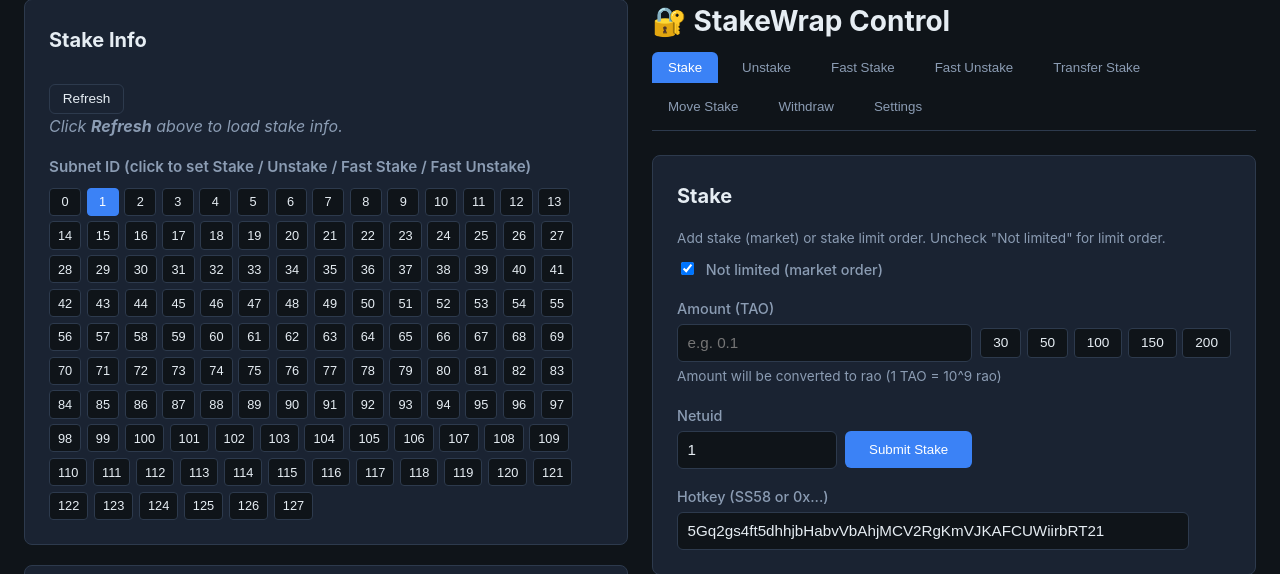
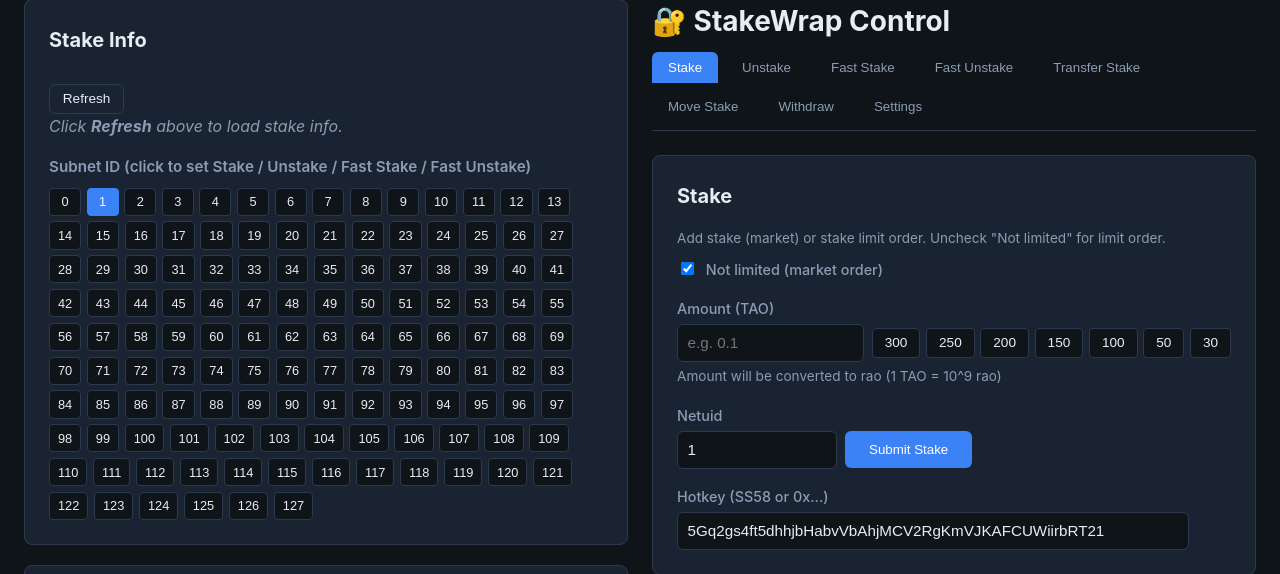
Before and after one commit to alpha-trading-com/evm-staking-v3, a FastAPI app: template app/templates/index.html in a window 1280 px wide. Shown: the part 25-599 px from the top of the page. Run offline with FastAPI, Linux system fonts and the light colour scheme; the template is opened without the code that fills it, so the values that code supplies are empty; parts of the project's set-up code (start-up, migrations or seed data) failed here and were passed over; some libraries are stand-ins or nearby versions.

Commit message:
feat: update stake amount presets in the staking interface
- Replaced existing stake amount preset buttons with new values for both standard and fast stake inputs, enhancing user options for staking amounts.
- Added higher preset values (300 and 250) to improve user experience and flexibility in staking operations.

```diff
--- a/app/templates/index.html
+++ b/app/templates/index.html
@@ -172,11 +172,13 @@
       <div class="amount-input-row">
         <input id="stake-amount" type="number" step="any" placeholder="e.g. 0.1" />
         <div class="amount-presets-row">
+          <button type="button" class="amount-preset-btn" onclick="setTaoAmount(300)">300</button>
+          <button type="button" class="amount-preset-btn" onclick="setTaoAmount(250)">250</button>
+          <button type="button" class="amount-preset-btn" onclick="setTaoAmount(200)">200</button>
+          <button type="button" class="amount-preset-btn" onclick="setTaoAmount(150)">150</button>
+          <button type="button" class="amount-preset-btn" onclick="setTaoAmount(100)">100</button>
+          <button type="button" class="amount-preset-btn" onclick="setTaoAmount(50)">50</button>
           <button type="button" class="amount-preset-btn" onclick="setTaoAmount(30)">30</button>
-          <button type="button" class="amount-preset-btn" onclick="setTaoAmount(50)">50</button>
-          <button type="button" class="amount-preset-btn" onclick="setTaoAmount(100)">100</button>
-          <button type="button" class="amount-preset-btn" onclick="setTaoAmount(150)">150</button>
-          <button type="button" class="amount-preset-btn" onclick="setTaoAmount(200)">200</button>
         </div>
       </div>
       <small class="hint">Amount will be converted to rao (1 TAO = 10^9 rao)</small>
@@ -292,9 +294,13 @@
       <div class="amount-input-row">
         <input id="fs-amount" type="number" step="any" placeholder="e.g. 0.1" />
         <div class="amount-presets-row">
+          <button type="button" class="amount-preset-btn" onclick="setFastStakeAmount(300)">300</button>
+          <button type="button" class="amount-preset-btn" onclick="setFastStakeAmount(250)">250</button>
+          <button type="button" class="amount-preset-btn" onclick="setFastStakeAmount(200)">200</button>
+          <button type="button" class="amount-preset-btn" onclick="setFastStakeAmount(150)">150</button>
+          <button type="button" class="amount-preset-btn" onclick="setFastStakeAmount(100)">100</button>
+          <button type="button" class="amount-preset-btn" onclick="setFastStakeAmount(50)">50</button>
           <button type="button" class="amount-preset-btn" onclick="setFastStakeAmount(30)">30</button>
-          <button type="button" class="amount-preset-btn" onclick="setFastStakeAmount(50)">50</button>
-          <button type="button" class="amount-preset-btn" onclick="setFastStakeAmount(100)">100</button>
         </div>
       </div>
       <label>Netuid</label>
```
